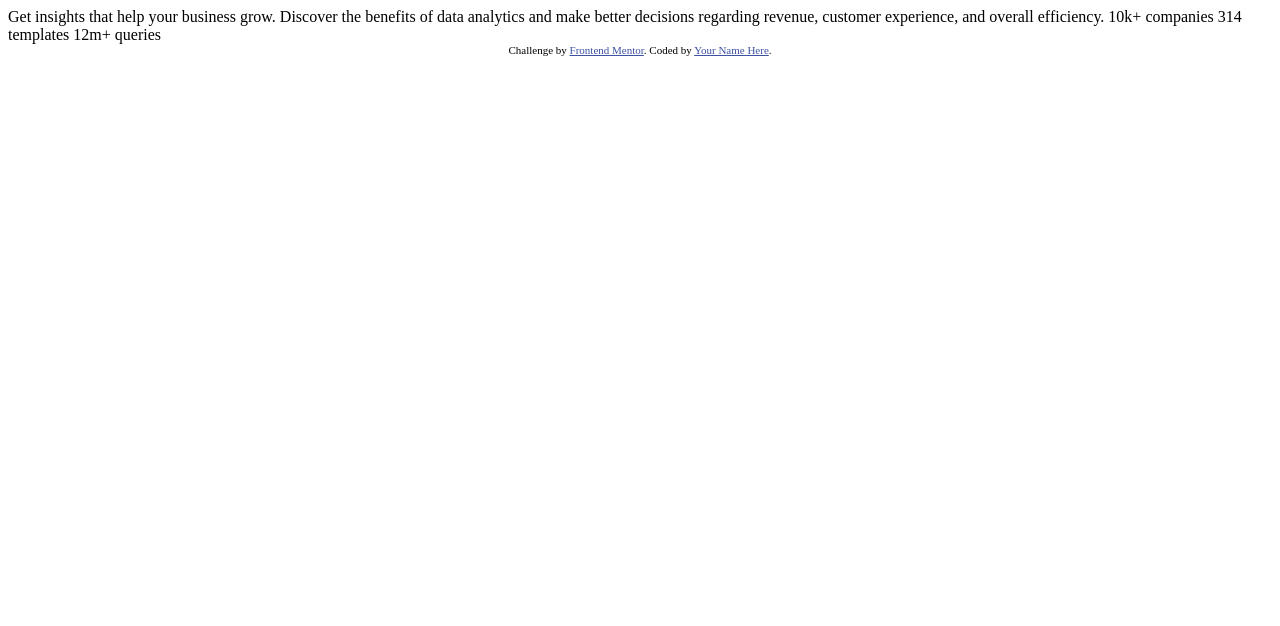
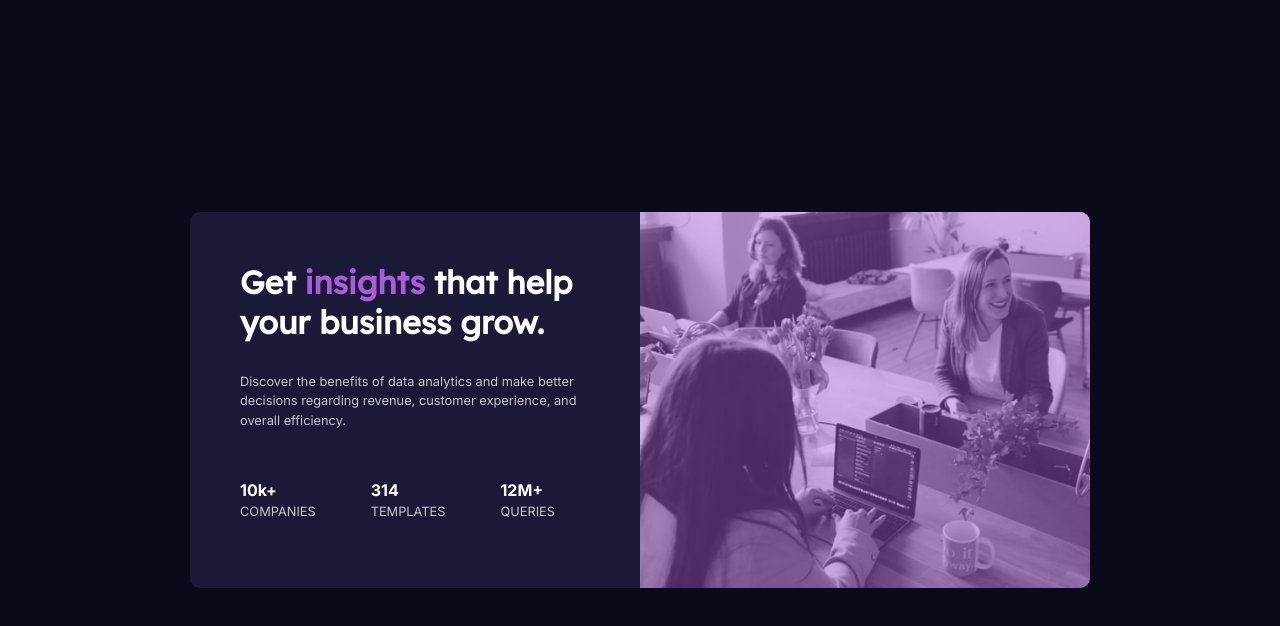
Before and after one commit to ankitnayak09/StatsPreviewCardComponent, a plain HTML site: page index.html in a window 1280 px wide. Drawn offline with Linux system fonts and the light colour scheme.

Commit message:
Project Done

```diff
--- a/index.html
+++ b/index.html
@@ -1,33 +1,158 @@
 <!DOCTYPE html>
 <html lang="en">
+
 <head>
   <meta charset="UTF-8">
-  <meta name="viewport" content="width=device-width, initial-scale=1.0"> <!-- displays site properly based on user's device -->
+  <meta name="viewport" content="width=device-width, initial-scale=1.0">
+  <!-- displays site properly based on user's device -->
 
   <link rel="icon" type="image/png" sizes="32x32" href="./images/favicon-32x32.png">
 
   <title>Frontend Mentor | Stats preview card component</title>
 
   <!-- Feel free to remove these styles or customise in your own stylesheet 👍 -->
+
+  <link rel="preconnect" href="https://fonts.googleapis.com">
+  <link rel="preconnect" href="https://fonts.gstatic.com" crossorigin>
+  <link href="https://fonts.googleapis.com/css2?family=Inter:wght@400;700&family=Lexend+Deca&display=swap"
+    rel="stylesheet">
   <style>
-    .attribution { font-size: 11px; text-align: center; }
-    .attribution a { color: hsl(228, 45%, 44%); }
+    * {
+      margin: 0;
+      padding: 0;
+      box-sizing: border-box;
+    }
+
+    body {
+      background-color: hsl(233, 47%, 7%);
+      height: 100vh;
+      display: flex;
+      justify-content: center;
+      align-items: center;
+    }
+
+    .card {
+      background-color: hsl(244, 38%, 16%);
+      display: flex;
+      width: 900px;
+      border-radius: 10px;
+    }
+
+    .card__details {
+      flex-basis: 50%;
+      padding: 50px;
+    }
+
+    .card__details h1 {
+      font-family: 'Lexend Deca', sans-serif;
+      color: white;
+      font-size: 2rem;
+    }
+
+    .card__details h1 span {
+      color: hsl(277, 64%, 61%);
+    }
+
+    .card__details p {
+      color: hsla(0, 0%, 100%, 0.75);
+      font-family: 'Inter', sans-serif;
+      font-size: 0.8rem;
+      margin: 30px 0 50px;
+      line-height: 150%;
+    }
+
+    .stats_wrapper {
+      display: flex;
+      width: 90%;
+      justify-content: space-between;
+      font-family: 'Inter', sans-serif;
+      color: white;
+      font-weight: 700;
+      font-size: 1rem;
+    }
+
+    .stats_wrapper span {
+      text-transform: uppercase;
+      color: hsla(0, 0%, 100%, 0.75);
+      font-weight: 400;
+      font-size: 0.8rem;
+    }
+
+    .card__image {
+      flex-basis: 50%;
+      position: relative;
+    }
+
+    .card__image img {
+      height: 100%;
+      width: 100%;
+      object-fit: cover;
+      border-radius: 0 10px 10px 0;
+    }
+
+    .card__image::after {
+      content: '';
+      width: 100%;
+      height: 100%;
+      top: 0;
+      left: 0;
+      background-color: hsla(277, 64%, 61%, 0.45);
+      position: absolute;
+      border-radius: 0 10px 10px 0;
+    }
+
+    @media screen and (max-width: 375px) {
+      .card {
+        flex-direction: column;
+        width: 90%;
+        text-align: center;
+      }
+
+      .card__details {
+        padding: 20px;
+      }
+
+      .card__image {
+        order: -1;
+      }
+
+      .card__image img {
+        border-radius: 10px 10px 0 0;
+      }
+
+      .card__image::after {
+        border-radius: 10px 10px 0 0;
+        height: 98.5%;
+      }
+
+      .stats_wrapper {
+        flex-direction: column;
+      }
+
+      .stats_wrapper div {
+        margin: 10px;
+      }
+    }
   </style>
 </head>
+
 <body>
 
-  Get insights that help your business grow.
-
-  Discover the benefits of data analytics and make better decisions regarding revenue, customer
-  experience, and overall efficiency.
-
-  10k+ companies
-  314 templates
-  12m+ queries
-
-  <div class="attribution">
-    Challenge by <a href="https://www.frontendmentor.io?ref=challenge" target="_blank">Frontend Mentor</a>.
-    Coded by <a href="#">Your Name Here</a>.
+  <div class="card">
+    <div class="card__details">
+      <h1>Get <span>insights</span> that help your business grow.</h1>
+      <p>Discover the benefits of data analytics and make better decisions regarding revenue, customer
+        experience, and overall efficiency.</p>
+      <div class="stats_wrapper">
+        <div>10k+<br><span>companies</span></div>
+        <div>314 <br><span>templates</span></div>
+        <div>12M+<br><span>queries</span></div>
+      </div>
+    </div>
+    <div class="card__image">
+      <img src="./images/image-header-desktop.jpg">
+    </div>
   </div>
 </body>
+
 </html>
```
Also changed, not shown: 3 other files.
